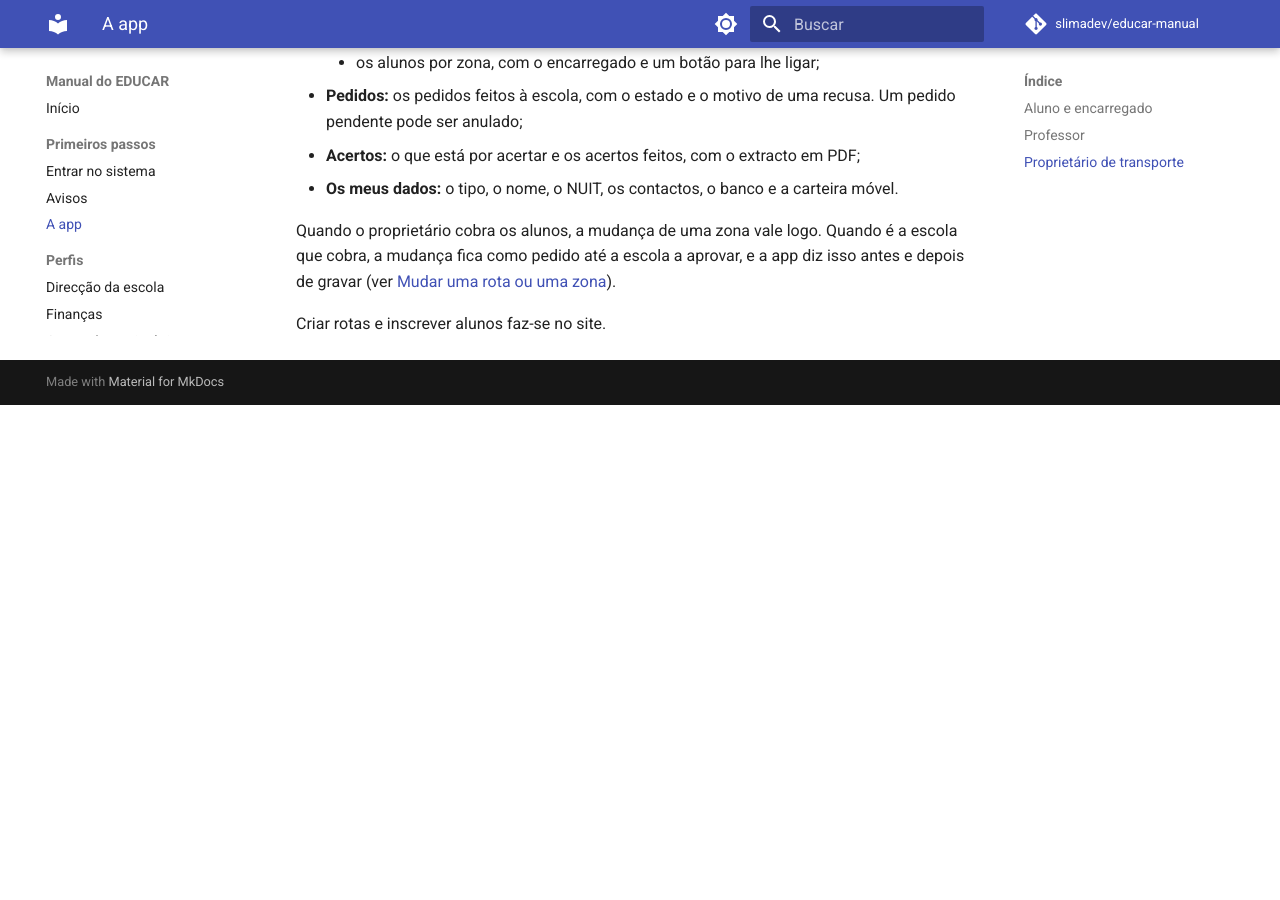
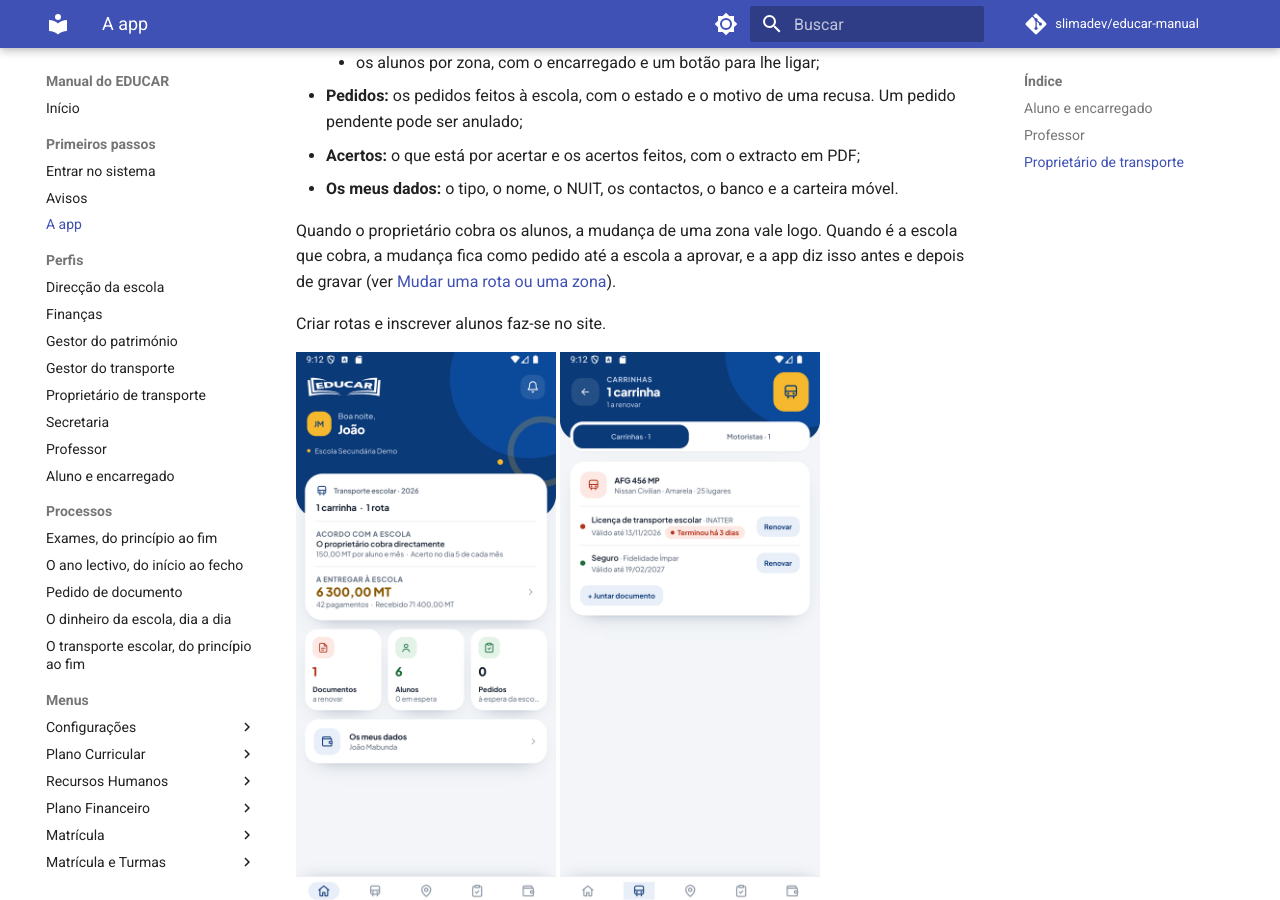
Before and after one commit to slimadev/educar-manual, an MkDocs documentation site: the page built from docs/primeiros-passos/app.md, in a window 1280 px wide and 900 px high, scrolled down 2484 px. Built offline with MkDocs 1.6.1 and Material for MkDocs 9.7.7, drawn with Linux system fonts in a browser that asks for light colours; comment, search, counter and statistics services are not loaded; before the commit the page ends 2889 px from its top, so only the background shows below that.

Commit message:
App chapter: transport owner screenshots
Co-Authored-By: Claude Opus 5.5 <noreply@anthropic.com>

```diff
--- a/docs/primeiros-passos/app.md
+++ b/docs/primeiros-passos/app.md
@@ -68,3 +68,7 @@ O proprietário entra com o telemóvel, com a conta que o gestor do transporte l
 Quando o proprietário cobra os alunos, a mudança de uma zona vale logo. Quando é a escola que cobra, a mudança fica como pedido até a escola a aprovar, e a app diz isso antes e depois de gravar (ver [Mudar uma rota ou uma zona](../menus/proprietario/rotas-e-alunos.md#mudar-uma-rota-ou-uma-zona)).
 
 Criar rotas e inscrever alunos faz-se no site.
+
+![Início do proprietário na app](img/app-proprietario-inicio.png){ width="260" }
+![Carrinhas e documentos na app](img/app-proprietario-carrinhas.png){ width="260" }
+![Rota com as zonas, os preços e os alunos na app](img/app-proprietario-rota.png){ width="260" }
```
Also changed, not shown: docs/primeiros-passos/img/app-proprietario-carrinhas.png (added), docs/primeiros-passos/img/app-proprietario-inicio.png (added), docs/primeiros-passos/img/app-proprietario-rota.png (added).
